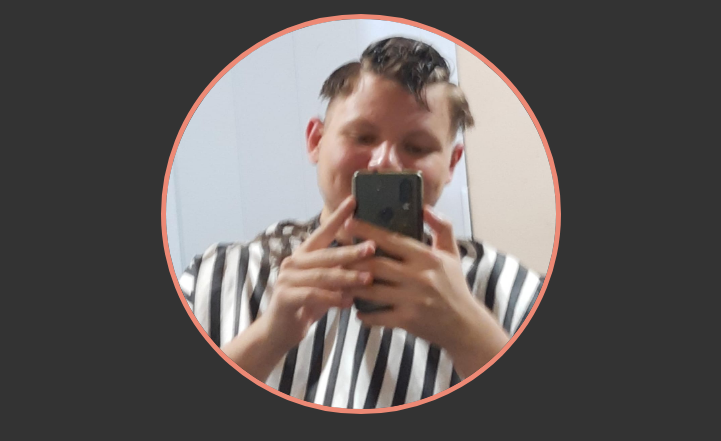
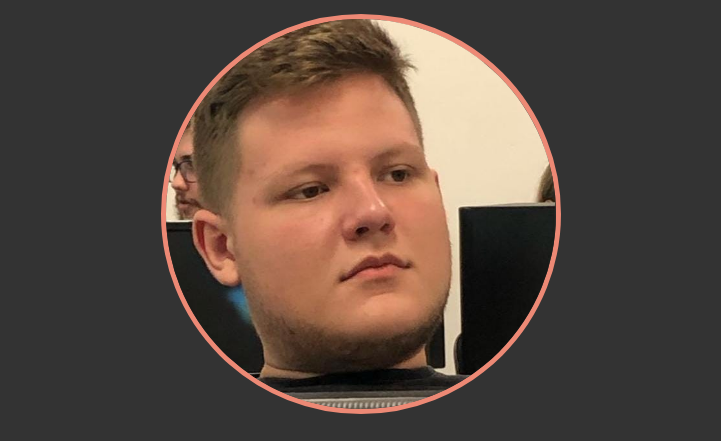
Before and after one commit to MAZeferino/MInha-web-page, a plain HTML site: page index.html in a window 1280 px wide. Shown: the top 441 px of the page, without its empty margins (279-1000 px from the left). Drawn offline with Linux system fonts and the light colour scheme.

Commit message:
Minha web page pos finalizada pt1

```diff
--- a/index.html
+++ b/index.html
@@ -10,7 +10,7 @@
     </head>
     <body>
         <div id="container">
-            <img title="Matheus Zeferino" src="./foto2.jpeg" alt="Matheus Zeferino">
+            <img title="Matheus Zeferino" src="./foto.jpeg" alt="Matheus Zeferino">
             <h1>Matheus Augusto Zeferino</h1>
             <h2>Estagiário em desenvolvimento web</h2>
             <p>
```
Also changed, not shown: foto.jpeg (added), foto2.jpeg (deleted).
